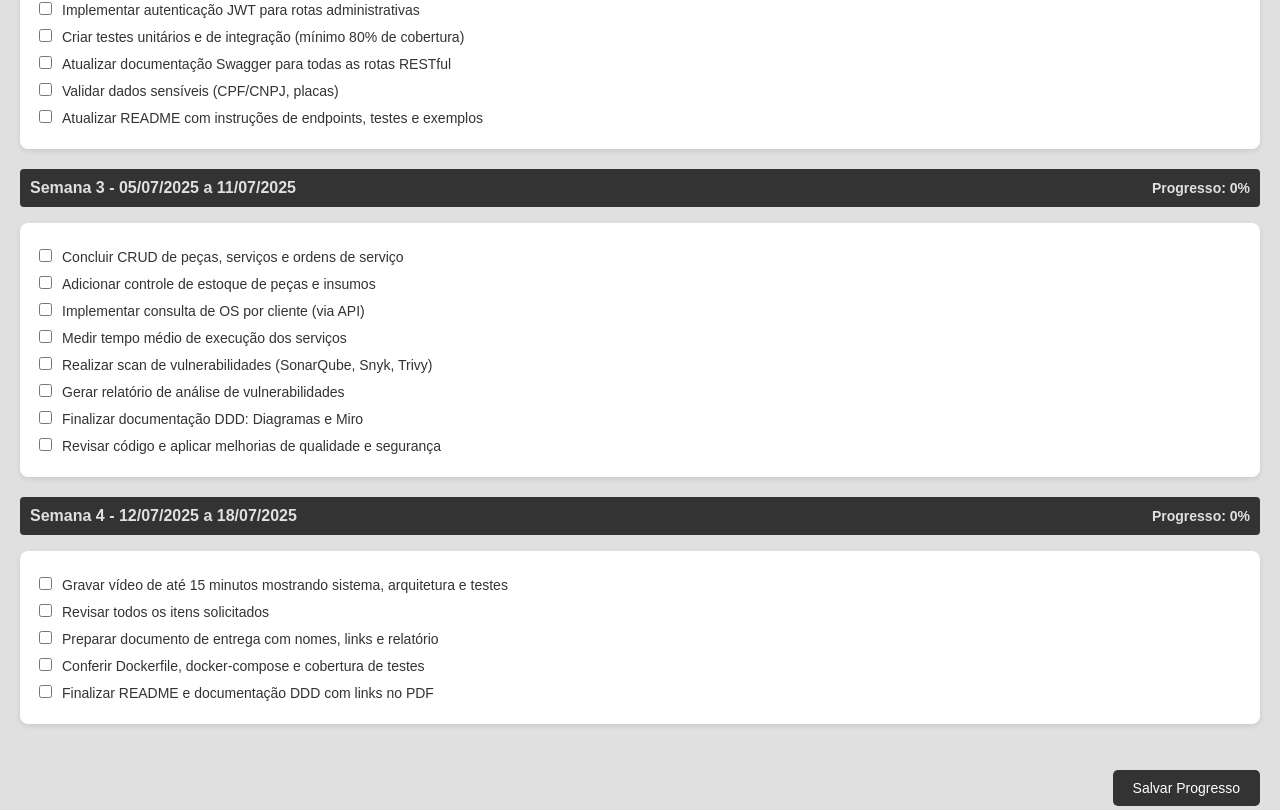
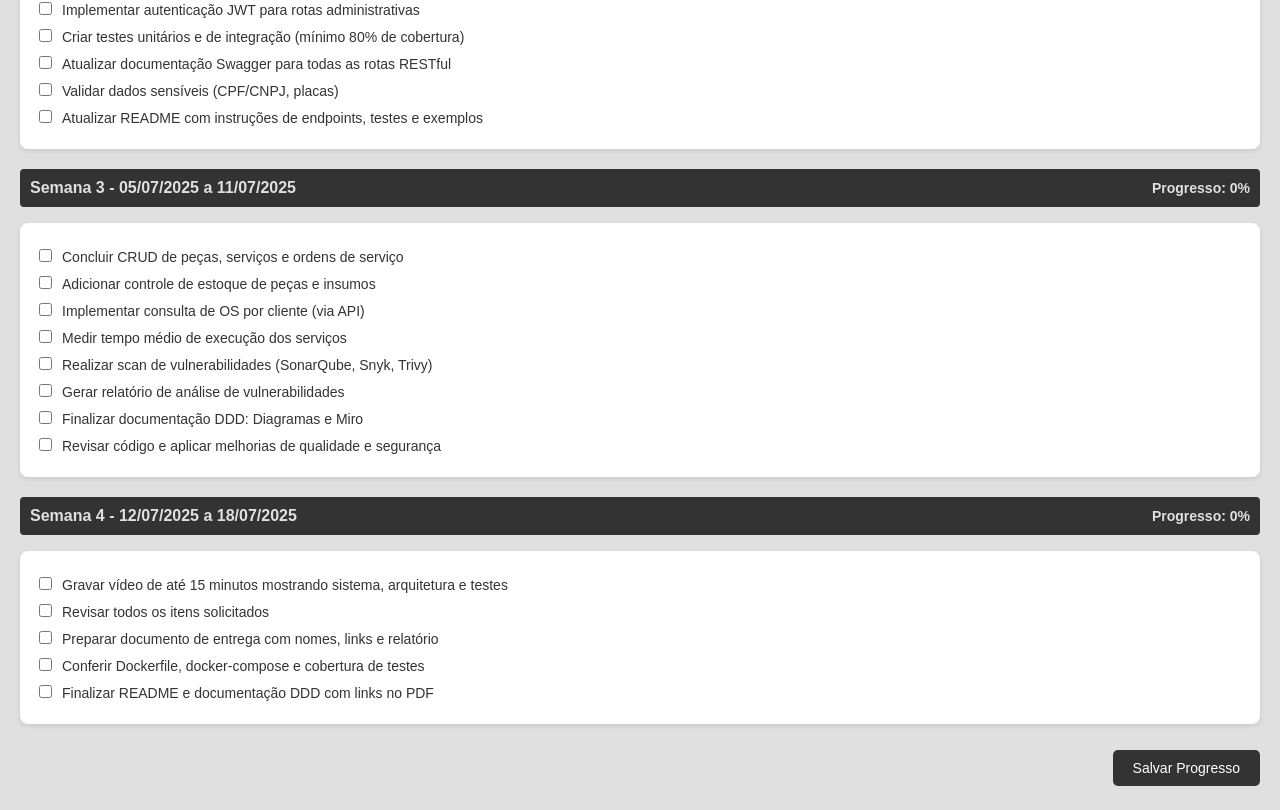
Before and after one commit to robsonmedeiros/haney-planner, a React (Vite) app: page / in a window 1280 px wide. Shown: the part 716-1526 px from the top of the page. Built offline with nearby package versions, Linux system fonts and the light colour scheme.

Commit message:
🧭 Projeto HaneyPlanner - "Ajuste da posição do Botão ao final da Página"

```diff
--- a/public/data/HaneyPlanner.json
+++ b/public/data/HaneyPlanner.json
@@ -10,7 +10,7 @@
       },
       {
         "descricao": "Escolher stack tecnológica (linguagens, banco de dados, ferramentas)",
-        "concluido": false
+        "concluido": true
       },
       {
         "descricao": "Criar repositório privado no GitHub e configurar acesso",
--- a/src/HaneyPlanner.css
+++ b/src/HaneyPlanner.css
@@ -79,7 +79,7 @@ input[type="checkbox"]:disabled {
 }
 
 .salvarBtn {
-  margin-top: 30px;
+  margin-top: 10px;
   background-color: #333;
   color: white;
   border: none;
@@ -89,3 +89,7 @@ input[type="checkbox"]:disabled {
   cursor: pointer;
   float: right;
 }
+
+.App {
+  padding-bottom: 50px;
+}
```
Also changed, not shown: 1 other file (tests, documents, lock files or other folders).
